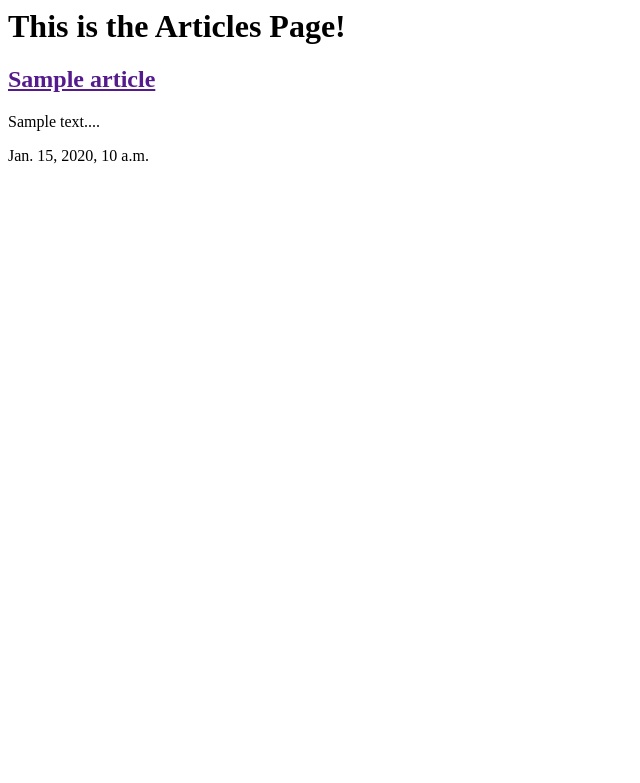
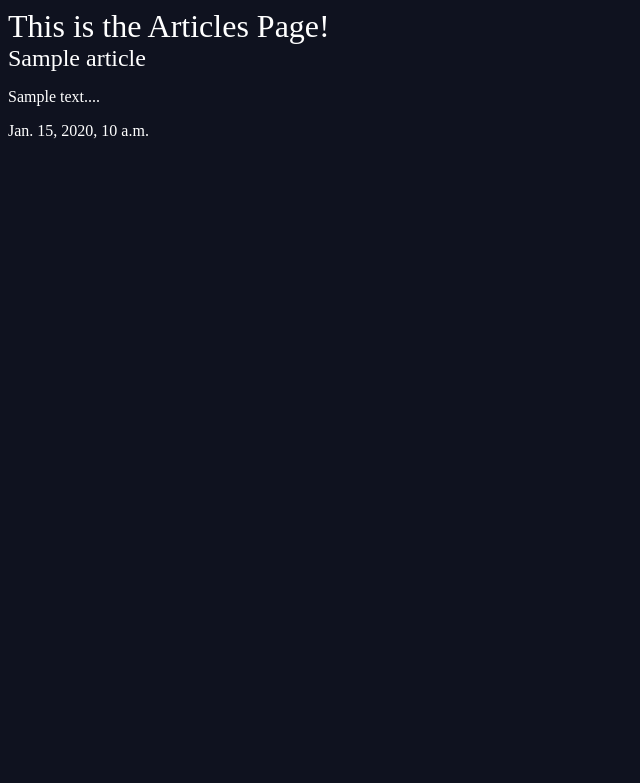
Before and after one commit to janMasangcay/Python, a Django app: page /articles/ in a window 1280 px wide. Shown: the top 783 px of the page, without its empty margins (0-640 px from the left). Run offline with Django 3.2, Linux system fonts and the light colour scheme; tables that the repository leaves empty hold one stand-in row (values such as "Sample post").

Commit message:
Mapped assets(static) folder

```diff
--- a/DjangoLogIn/logIn/MainApp/MainApp/settings.py
+++ b/DjangoLogIn/logIn/MainApp/MainApp/settings.py
@@ -118,4 +118,8 @@
 # Static files (CSS, JavaScript, Images)
 # https://docs.djangoproject.com/en/2.2/howto/static-files/
 
-STATIC_URL = '/static/'
+STATIC_URL = '/static/' # this is just to find your static files(http://localhost:8000/static/styles.css). Does not affect styling.
+
+STATICFILES_DIRS = (
+    os.path.join(BASE_DIR, 'assets'), # this is the one that maps js, css, img. "assets" is the name of the folder used.
+)
--- a/DjangoLogIn/logIn/MainApp/MainApp/urls.py
+++ b/DjangoLogIn/logIn/MainApp/MainApp/urls.py
@@ -16,6 +16,7 @@
 from django.contrib import admin
 from django.urls import path, include # to be able to map MainApp urls.py to other Apps urls.py (ex. line 24)
 from . import views
+from django.contrib.staticfiles.urls import staticfiles_urlpatterns
 
 urlpatterns = [
     path('putok/', admin.site.urls), # http://localhost:8000/admin/
@@ -23,3 +24,7 @@
     path('about/', views.about), # http://localhost:8000/about
     path('articles/', include('articlesApp.urls')), # This tells django that if I type localhost://8000/articles/ - it'll look for articlesApp.urls
 ]
+
+urlpatterns += staticfiles_urlpatterns()
+
+# from django.contrib.staticfiles.urls import staticfiles_urlpatterns - tells Django to serve our static files for us.
--- a/DjangoLogIn/logIn/MainApp/articlesApp/templates/articles/articleList.html
+++ b/DjangoLogIn/logIn/MainApp/articlesApp/templates/articles/articleList.html
@@ -3,6 +3,7 @@
     <meta charset="UTF-8">
     <meta name="viewport" content="width=device-width, initial-scale=1.0">
     <meta http-equiv="X-UA-Compatible" content="ie=edge">
+    <link rel="stylesheet" href="\assets\styles.css">
     <title>Articles</title>
 </head>
 <body>
--- /dev/null
+++ b/DjangoLogIn/logIn/MainApp/assets/styles.css
@@ -0,0 +1,20 @@
+body{
+    background-color: 0f121f;
+    background-image: url();
+    background-repeat: no-repeat;
+    color: #fff;
+}
+
+body *{
+    font-family: Ubuntu;
+}
+
+h1, h2, h3, h4, h5{
+    font-weight: normal;
+    margin: 0;
+}
+
+a, a:hover, a:visited{
+    color: #fff;
+    text-decoration: none;
+}
```
